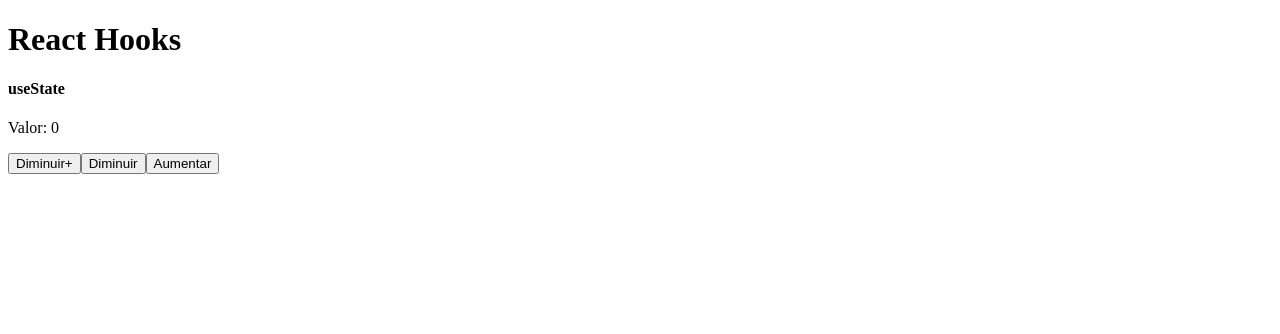
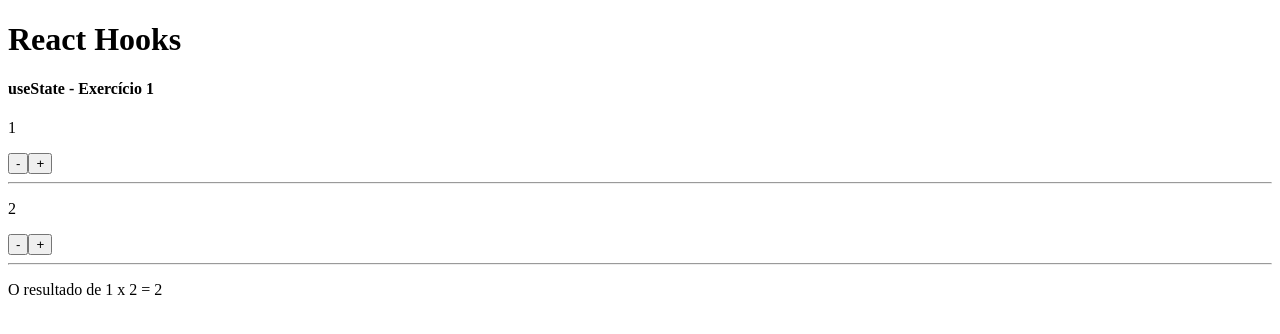
Before and after one commit to brunorodrigues10/react_next_hooks, a React (Vite) app: page / in a window 1280 px wide. Shown: the top 334 px of the page. Built offline with nearby package versions, Linux system fonts and the light colour scheme.

Commit message:
03_hooks

```diff
--- a/src/App.jsx
+++ b/src/App.jsx
@@ -1,7 +1,8 @@
 import './App.css'
 
 // import HookState01 from "./components/UseState_01";
-import HookState02 from "./components/UseState_02"
+// import HookState02 from "./components/UseState_02"
+import HookState03 from "./components/UseState_03"
 
 
 
@@ -10,7 +11,7 @@ function App() {
     <>
       <h1>React Hooks</h1>
       {/* <HookState01 /> */}
-      <HookState02 />
+      <HookState03 />
     </>
   )
 }
--- /dev/null
+++ b/src/components/UseState_03.jsx
@@ -0,0 +1,39 @@
+import { useState } from "react"
+
+export default () => {
+
+    const [valor1, setValor1] = useState(1);
+    const [valor2, setValor2] = useState(2);
+
+    function diminuir1() {
+        setValor1(v => v -= 1);
+    }
+
+    function aumentar1() {
+        setValor1(v => v += 1);
+    }
+
+    function diminuir2() {
+        setValor2(v => v -= 2);
+    }
+
+    function aumentar2() {
+        setValor2(v => v += 2);
+    }
+
+    return (
+        <>
+            <h4>useState - Exercício 1</h4>
+
+            <p>{valor1}</p>
+            <button onClick={diminuir1}>-</button>
+            <button onClick={aumentar1}>+</button>
+            <hr />
+            <p>{valor2}</p>
+            <button onClick={diminuir2}>-</button>
+            <button onClick={aumentar2}>+</button>
+            <hr />
+            <p>O resultado de {valor1} x {valor2} = {valor1 * valor2}</p>
+        </>
+    )
+}
```
